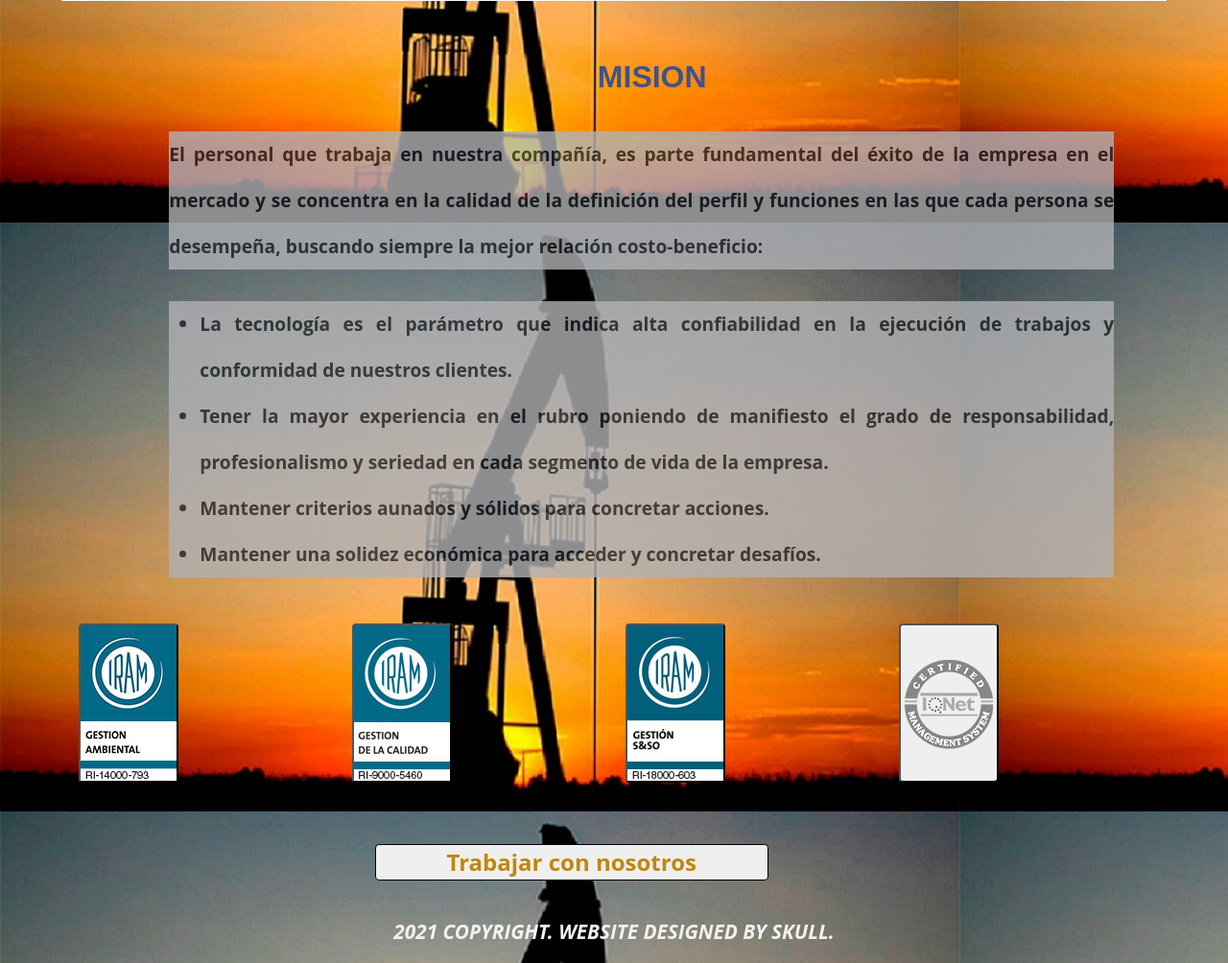
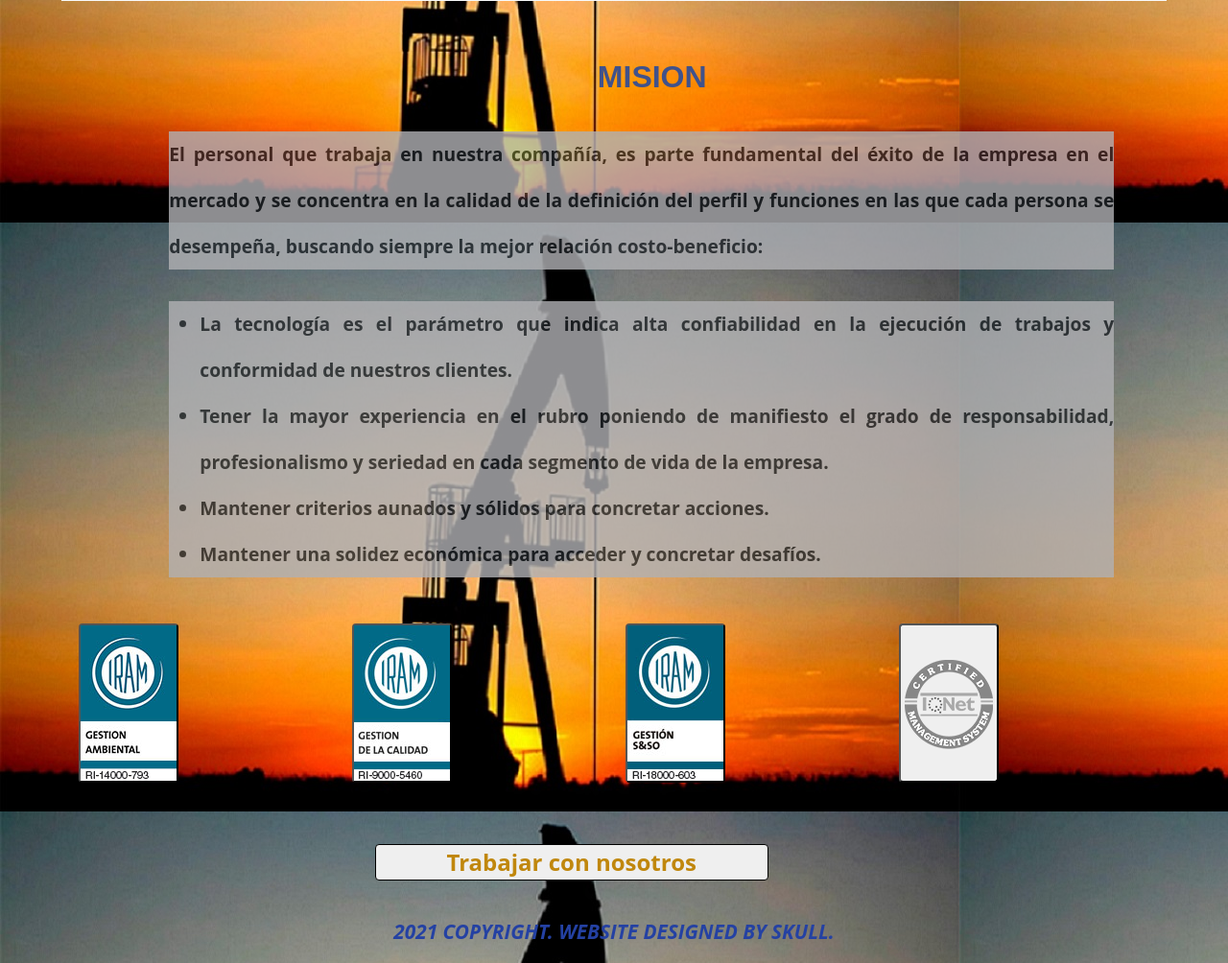
Before and after one commit to fedemza10/Proyecto-Coder-House-1, a website: page pages/mision.html in a window 1280 px wide. Shown: the part 382-1386 px from the top of the page at 96% size. Drawn offline with nearby package versions, Linux system fonts and the light colour scheme.

```diff
--- a/pages/scss/main.scss
+++ b/pages/scss/main.scss
@@ -8,7 +8,7 @@
 $color-blanco:rgb(243, 241, 237);
 $color-amarillo: rgb(192, 135, 13);
 $color-fondoparrafo: rgb(177, 177, 180);
-$color-firma: rgb(243, 241, 237);
+$color-firma:  #2441a3;
 
 header {
   display:  flex;
```
Also changed, not shown: index.html (+0 -1 lines), pages/contacto.html (+1 -1 lines), pages/mision.html (+3 -0 lines), pages/nuestros-clientes.html (+1 -1 lines), pages/trabajar-con-nosotros.html (+1 -0 lines), pages/vision.html (+2 -0 lines), pages/css/main.css.
